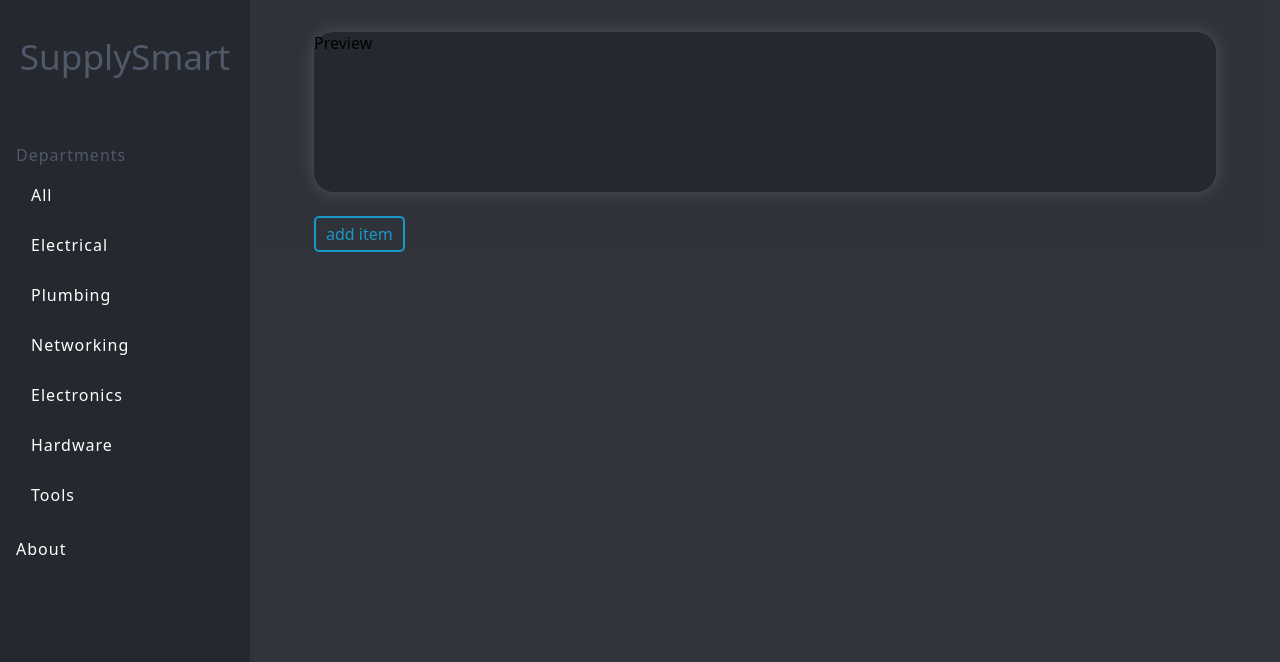
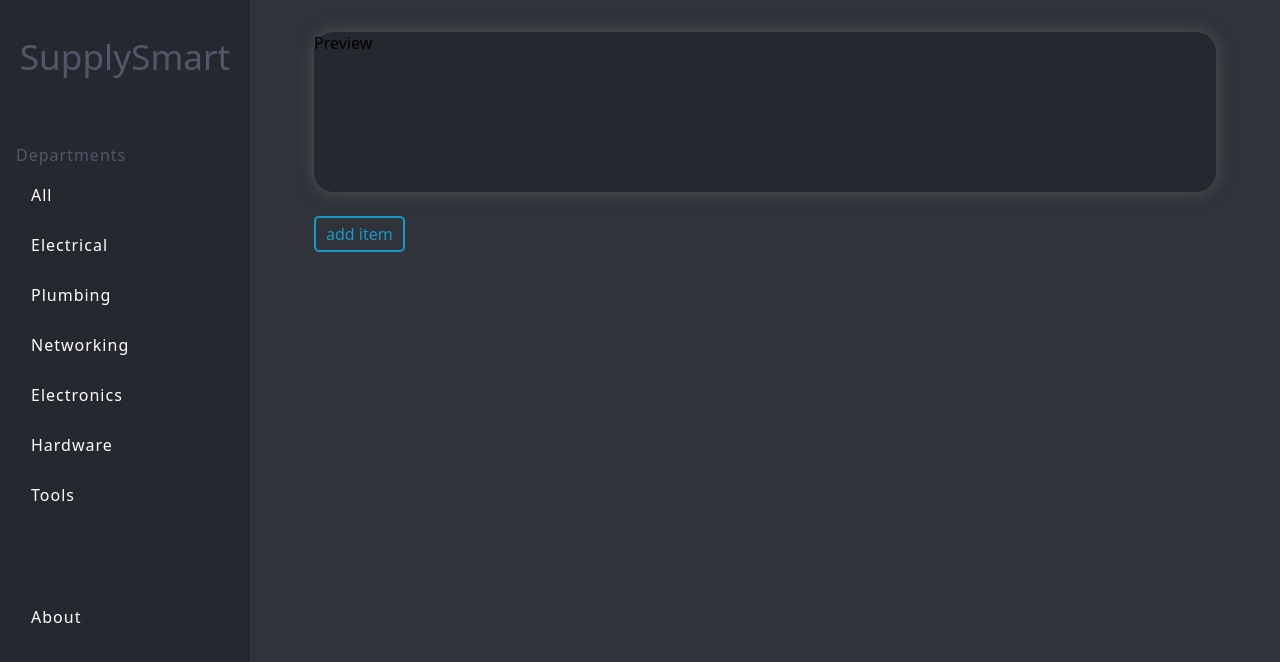
Before and after one commit to Alex-dev7/Project4-inventoryApp-frontend, a React (Create React App) app: page /create in a window 1280 px wide. Shown: the top 662 px of the page. Built offline with nearby package versions, Linux system fonts and the light colour scheme.

Commit message:
sidebar changes

```diff
--- a/src/App.scss
+++ b/src/App.scss
@@ -138,6 +138,12 @@
                 padding-left: .5rem;
                 text-align: left;
                 padding-left: 25px;
+                 a {
+
+                        min-width: 100%;
+
+
+                }
             }
             .table-name:hover{
                 border-radius: 5px ;
--- a/src/actions.js
+++ b/src/actions.js
@@ -31,6 +31,7 @@ export const updateAction = async ({request, params}) => {
     const formData = await request.formData()
     const id = params.id
 
+
     formData.append("name", formData.get("name"))
     formData.append("quantity", formData.get("quantity"))
     formData.append("department", formData.get("department"))
@@ -48,33 +49,6 @@ export const updateAction = async ({request, params}) => {
 }
 
 
-
-// export const updateAction = async ({request, params}) => {
-//     const formData = await request.formData()
-//     const id = params.id
-
-
-//     const updateItem = {
-//         name: formData.get("name"),
-//         quantity: formData.get("quantity"),
-//         department: formData.get("department"),
-//         image: formData.get("image"),
-//         details: formData.get("details"),
-//         location: formData.get("location"),
-//     }
-
-//     // send request to the backend
-//     await fetch(URL + `/inventory/${id}`, {
-//         method: "put",
-//         headers: {
-//             "Content-Type": "application/json"
-//         },
-//         body: JSON.stringify(updateItem)
-//     })
-//     return redirect(`/item/${id}`)
-// }
-
-
 export const deleteAction = async ({params}) => {
     const id = params.id
 
@@ -82,5 +56,5 @@ export const deleteAction = async ({params}) => {
         method: "delete",
     })
 
-    return redirect("/dashboard/")
+    return redirect("/")
 }
--- a/src/components/Preview.js
+++ b/src/components/Preview.js
@@ -13,9 +13,8 @@ function Preview(props){
     }
 
     return (<section className="preview">
-        {/* <CreateForm /> */}
         { toggle ?  <CreateForm /> : <p>Preview</p> }
-        <button id="form-toggle-btn" onClick={handleClick}>{toggle ? "close" : "add item"}</button>
+        <button id="form-toggle-btn" onClick={handleClick}>{toggle ? "x" : "add item"}</button>
     </section>)
 }
 
--- a/src/components/Sidebar.js
+++ b/src/components/Sidebar.js
@@ -32,12 +32,14 @@ function Sidebar(params){
                     <Link>
                         <p>Tools</p>
                     </Link>
+
                 </div>
+                    <Link id="about" to="/about">
+                        <p>About</p>
+                    </Link>
 
-                <Link id="about" to="/about">
-                    <p>About</p>
-                </Link>
             </section>
+
         </>
     )
 }
--- a/src/components/dashboard.scss
+++ b/src/components/dashboard.scss
@@ -30,17 +30,23 @@
             background-color: #1997C6;
             border-radius: 5px;
         }
+
     }
     #about {
-        letter-spacing: 1px;
+
+        text-decoration: none;
         color: white;
-        padding: 110px 15px;
-        text-decoration: none;
-        font-weight: 300;
-       :hover{
-            background-color: #19c67b;
+
+        p{
+            margin-top: 5rem;
+            padding: 10px 15px;
+            font-weight: 500;
+            letter-spacing: 1px;
+        }
+        :hover{
+            background-color: #48bc8a;
             border-radius: 5px;
-       }
+      }
     }
 
 }
--- a/src/pages/SingleItem.js
+++ b/src/pages/SingleItem.js
@@ -6,7 +6,14 @@ const ShowItem = () => {
 
     const [toggle, setToggle] = useState(false)
 
-    const handleToggle = () => setToggle(!toggle)
+    const handleToggleAsync = () => {
+
+        setTimeout(() => {
+            setToggle(!toggle)
+        }, 100)
+
+    }
+
 
     return (<>
         <div className="show-content-container">
@@ -21,14 +28,14 @@ const ShowItem = () => {
                     <Link to={"/"} >
                         <button>back</button>
                     </Link>
-                    <button onClick={handleToggle}>{toggle ? "x" : <span>&#9881;</span>}</button>
+                    <button onClick={() => setToggle(!toggle)}>{toggle ? "x" : <span>&#9881;</span>}</button>
                 </div>
 
             </div>
             <div className="b-side">
 
                 {item.image ? <img src={item.image} alt={item.name} /> :  <img src={placeholderImage} alt="placeholder icon" />}
-                <Form action={`/delete/${item.id}`} method="post">
+                <Form action={`/delete/${item.id}`} method="post" >
                     <button id="delete">delete item</button>
                 </Form>
             </div>
@@ -57,7 +64,7 @@ const ShowItem = () => {
                         <option value="G-1">F-1</option>
                     </select>
 
-                <button onClick={handleToggle}>update</button>
+                <button onClick={handleToggleAsync}>update</button>
             </Form> : null}
 
         </div>
```
